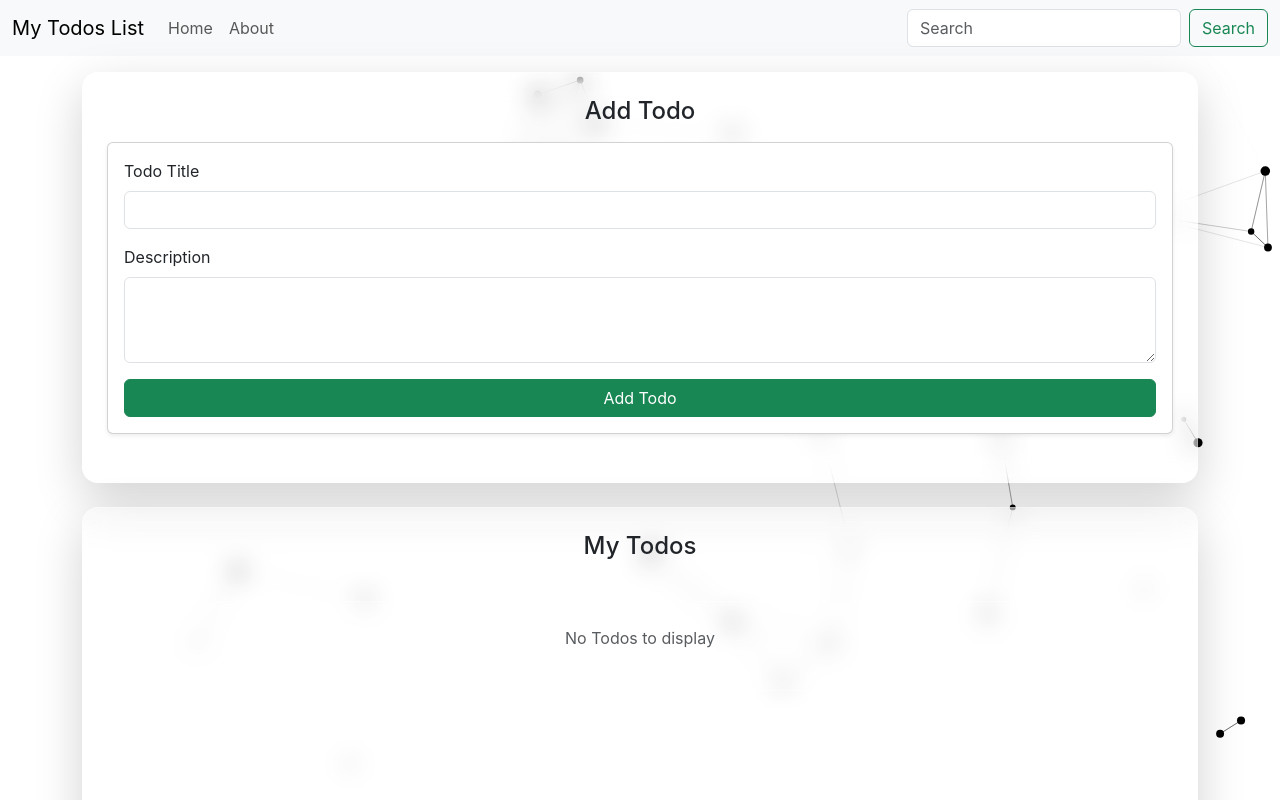
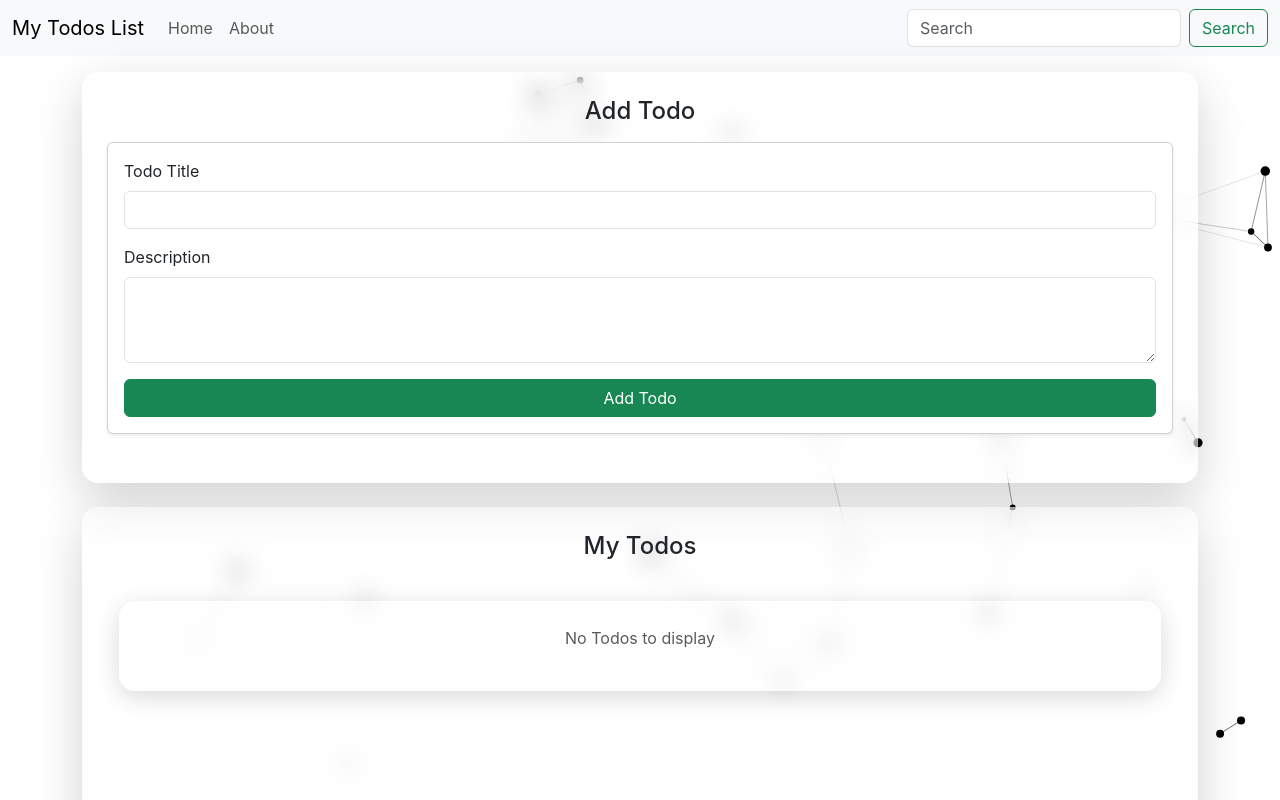
Before and after one commit to Kaamil1206/Todo-app, a React (Create React App) app: page / in a window 1280 px wide. Shown: the top 800 px of the page. Built offline with nearby package versions, Linux system fonts and the light colour scheme.

Commit message:
Update App.css

```diff
--- a/src/App.css
+++ b/src/App.css
@@ -1,27 +1,12 @@
 /* 🌟 White Background with Animated Dots */
 .animated-bg {
-  background: #ffffff; /* white background */
+  background: #ffffff;
   position: relative;
   overflow: hidden;
   min-height: 100vh;
 }
-.transparent-card {
-  background: rgba(255, 255, 255, 0.2); /* semi-transparent white */
-  backdrop-filter: blur(2px); /* glassmorphism blur effect */
-  border-radius: 15px;
-  padding: 20px;
-  box-shadow: 0 4px 20px rgba(0, 0, 0, 0.2);
-}
-.glass-card {
-  background: rgba(255, 255, 255, 0.15); /* translucent white */
-  backdrop-filter: blur(12px);
-  -webkit-backdrop-filter: blur(12px);
-  border-radius: 16px;
-  border: 1px solid rgba(255, 255, 255, 0.3);
-}
 
-
-/* Create tiny gray dots */
+/* Tiny floating dots animation */
 .animated-bg::before {
   content: "";
   position: absolute;
@@ -29,24 +14,111 @@
   left: 0;
   width: 200%;
   height: 200%;
-  background-image: radial-gradient(circle, rgba(0,0,0,0.2) 1px, transparent 1px);
+  background-image: radial-gradient(circle, rgba(0, 0, 0, 0.15) 1px, transparent 1px);
   background-size: 40px 40px;
-  animation: moveDots 20s linear infinite;
-  opacity: 0.5;
+  animation: moveDots 25s linear infinite;
+  opacity: 0.4;
   z-index: 0;
 }
 
-/* Ensure page content stays on top */
+/* Ensure page content is above the dots */
 .animated-bg > * {
   position: relative;
   z-index: 1;
 }
 
+/* Smooth vertical floating dots */
 @keyframes moveDots {
   from {
     transform: translateY(0);
   }
   to {
-    transform: translateY(-200px);
+    transform: translateY(-250px);
   }
 }
+
+/* 🌈 Transparent Card (general use) */
+.transparent-card {
+  background: rgba(255, 255, 255, 0.25);
+  backdrop-filter: blur(8px);
+  -webkit-backdrop-filter: blur(8px);
+  border-radius: 15px;
+  padding: 20px;
+  box-shadow: 0 6px 25px rgba(0, 0, 0, 0.15);
+  transition: transform 0.2s ease, box-shadow 0.2s ease;
+}
+
+.transparent-card:hover {
+  transform: translateY(-4px);
+  box-shadow: 0 10px 30px rgba(0, 0, 0, 0.25);
+}
+
+/* 📝 Todo Item Styling */
+.todo-item {
+  background: rgba(255, 255, 255, 0.15);
+  backdrop-filter: blur(6px);
+  -webkit-backdrop-filter: blur(6px);
+  border-radius: 12px;
+  padding: 12px 16px;
+  margin-bottom: 12px;
+  box-shadow: 0 2px 10px rgba(0, 0, 0, 0.1);
+  transition: transform 0.2s ease, box-shadow 0.2s ease;
+}
+
+.todo-item:hover {
+  transform: translateY(-3px);
+  box-shadow: 0 4px 14px rgba(0, 0, 0, 0.2);
+}
+
+/* 💎 Glass Card (section wrappers like Add Todo, My Todos) */
+.glass-card {
+  background: rgba(255, 255, 255, 0.18);
+  backdrop-filter: blur(12px);
+  -webkit-backdrop-filter: blur(12px);
+  border-radius: 16px;
+  border: 1px solid rgba(255, 255, 255, 0.25);
+  padding: 20px;
+  box-shadow: 0 6px 25px rgba(0, 0, 0, 0.15);
+  transition: transform 0.2s ease, box-shadow 0.2s ease;
+}
+
+.glass-card:hover {
+  transform: translateY(-5px);
+  box-shadow: 0 12px 35px rgba(0, 0, 0, 0.25);
+}
+
+/* ✨ Smooth Fade-In for Sections */
+.fade-in {
+  animation: fadeInUp 0.6s ease-in-out;
+}
+
+@keyframes fadeInUp {
+  0% {
+    opacity: 0;
+    transform: translateY(20px);
+  }
+  100% {
+    opacity: 1;
+    transform: translateY(0);
+  }
+}
+
+/* 🎯 Animations when todo is added or removed */
+.todo-enter {
+  opacity: 0;
+  transform: translateY(-10px);
+}
+.todo-enter-active {
+  opacity: 1;
+  transform: translateY(0);
+  transition: opacity 300ms ease, transform 300ms ease;
+}
+.todo-exit {
+  opacity: 1;
+  transform: translateY(0);
+}
+.todo-exit-active {
+  opacity: 0;
+  transform: translateY(10px);
+  transition: opacity 300ms ease, transform 300ms ease;
+}
```
